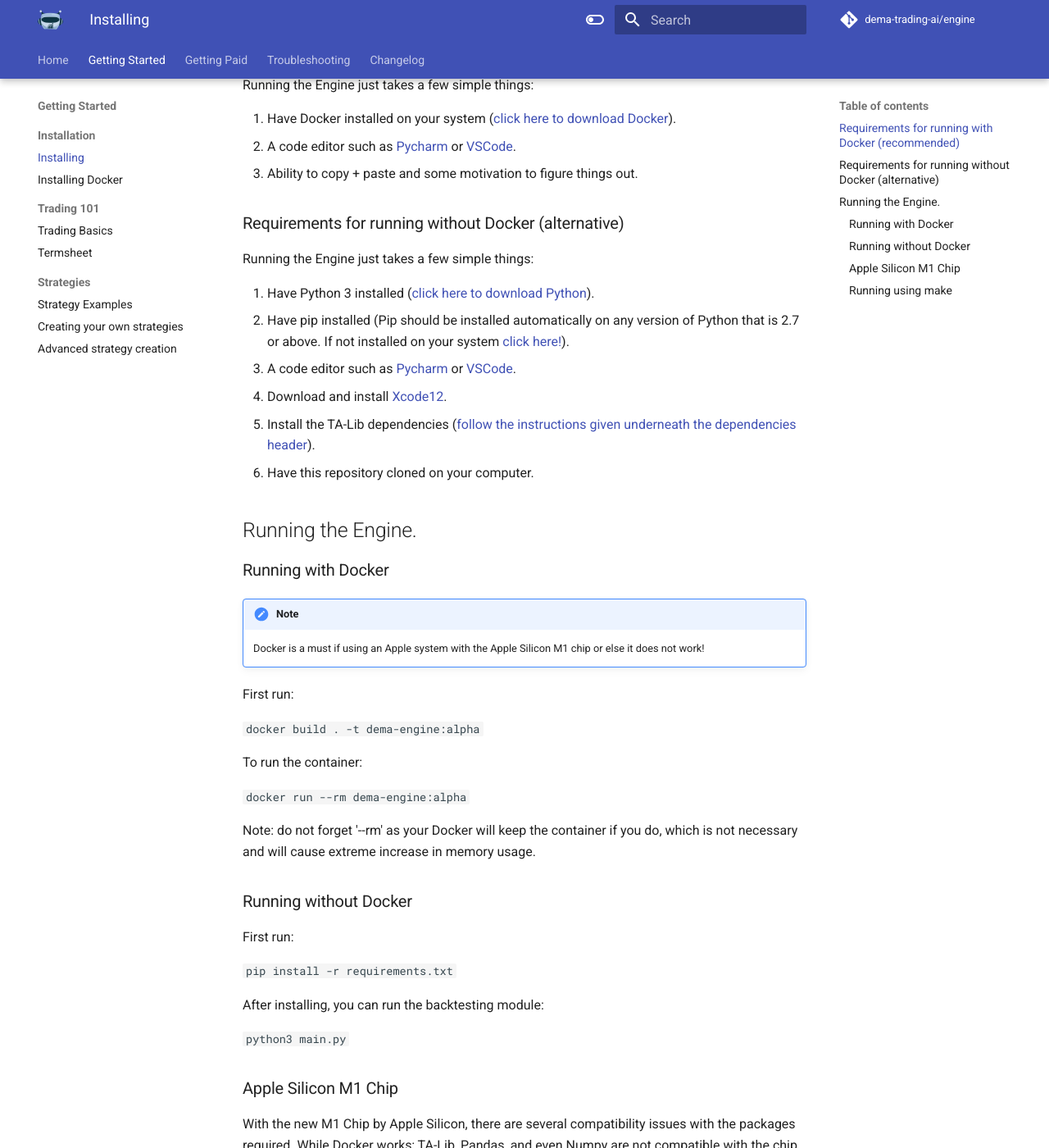
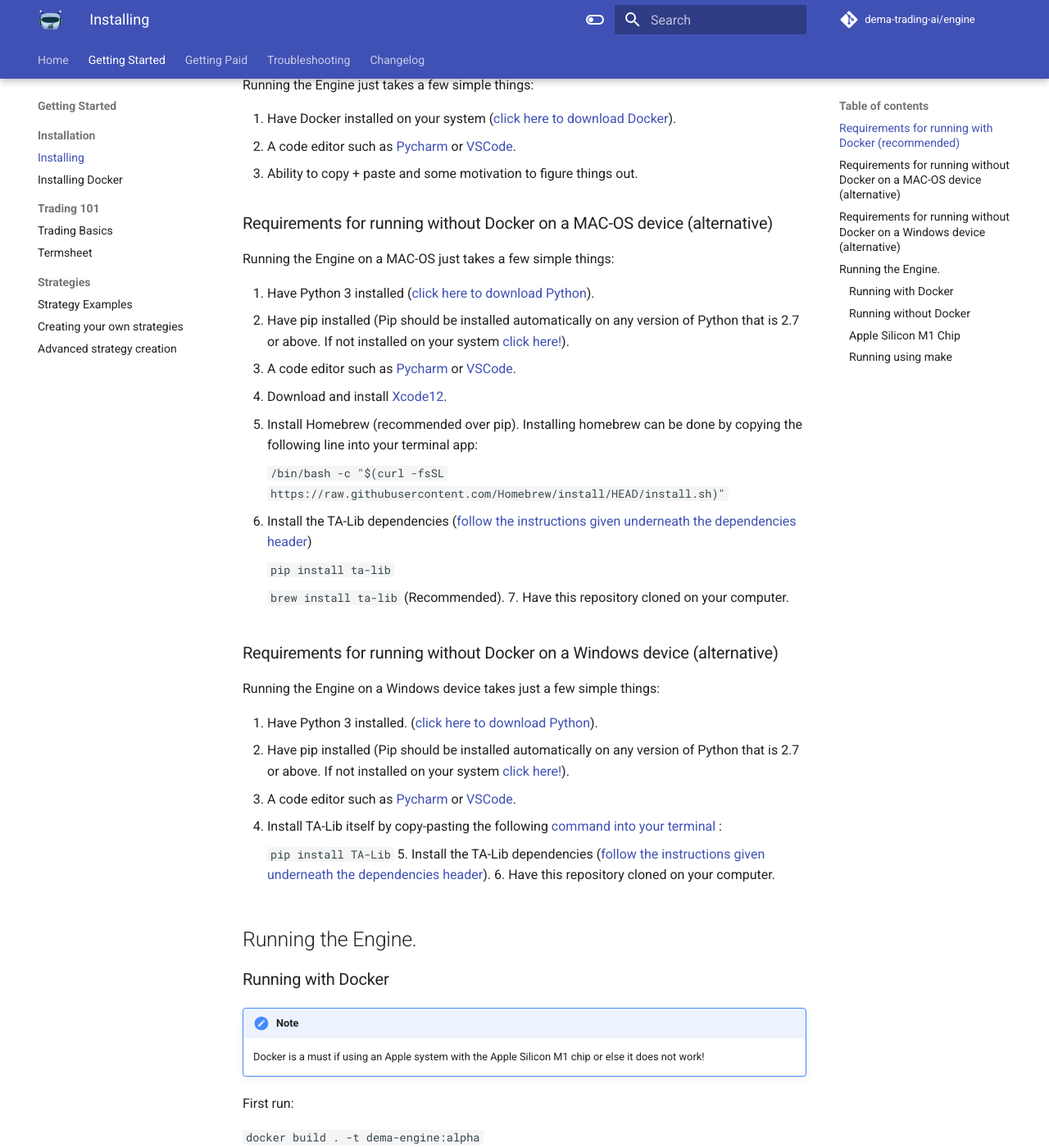
Before and after one commit to dema-trading-ai/docs, an MkDocs documentation site: the page built from docs/getting_started/installation/installation.md, in a window 1280 px wide and 1400 px high, scrolled down 416 px. Shown: the whole window at 82% size. Built offline with MkDocs 1.6.1 and Material for MkDocs 9.7.7, drawn with Linux system fonts in a browser that asks for light colours; comment, search, counter and statistics services are not loaded.

Commit message:
Update installation.md
Added:

-separated MAC-OS and Windows installation
-added more clarity to MAC-OS
-added more clarity on how to install brew
-more detail in general

```diff
--- a/docs/getting_started/installation/installation.md
+++ b/docs/getting_started/installation/installation.md
@@ -11,15 +11,36 @@ Running the Engine just takes a few simple things:
 2. A code editor such as [Pycharm](https://www.jetbrains.com/pycharm/) or [VSCode](https://code.visualstudio.com).
 3. Ability to copy + paste and some motivation to figure things out.
 
-### Requirements for running without Docker (alternative)
-Running the Engine just takes a few simple things:
+### Requirements for running without Docker on a MAC-OS device (alternative)
+Running the Engine on a MAC-OS just takes a few simple things:
 
 1. Have Python 3 installed ([click here to download Python](https://www.python.org/downloads/)).
 2. Have pip installed (Pip should be installed automatically on any version of Python that is 2.7 or above. If not installed on your system [click here!](https://pip.pypa.io/en/stable/installing/)).
 3. A code editor such as [Pycharm](https://www.jetbrains.com/pycharm/) or [VSCode](https://code.visualstudio.com).
 4. Download and install [Xcode12](https://developer.apple.com/download/).
+5. Install Homebrew (recommended over pip). Installing homebrew can be done by copying the following line into your terminal app:
+
+    `/bin/bash -c "$(curl -fsSL https://raw.githubusercontent.com/Homebrew/install/HEAD/install.sh)"`
+
+6. Install the TA-Lib dependencies ([follow the instructions given underneath the dependencies header](https://github.com/mrjbq7/ta-lib))
+
+    `pip install ta-lib`
+
+    `brew install ta-lib` (Recommended).
+7. Have this repository cloned on your computer.
+
+###Requirements for running without Docker on a Windows device (alternative)
+Running the Engine on a Windows device takes just a few simple things:
+
+1. Have Python 3 installed. ([click here to download Python](https://www.python.org/downloads/)).
+2. Have pip installed (Pip should be installed automatically on any version of Python that is 2.7 or above. If not installed on your system [click here!](https://pip.pypa.io/en/stable/installing/)).
+3. A code editor such as [Pycharm](https://www.jetbrains.com/pycharm/) or [VSCode](https://code.visualstudio.com).
+4. Install TA-Lib itself by copy-pasting the following [command into your terminal](https://github.com/mrjbq7/ta-lib) :
+
+    `pip install TA-Lib`
 5. Install the TA-Lib dependencies ([follow the instructions given underneath the dependencies header](https://github.com/mrjbq7/ta-lib)).
 6. Have this repository cloned on your computer.
+
 
 ## Running the Engine.
 ### Running with Docker
```
